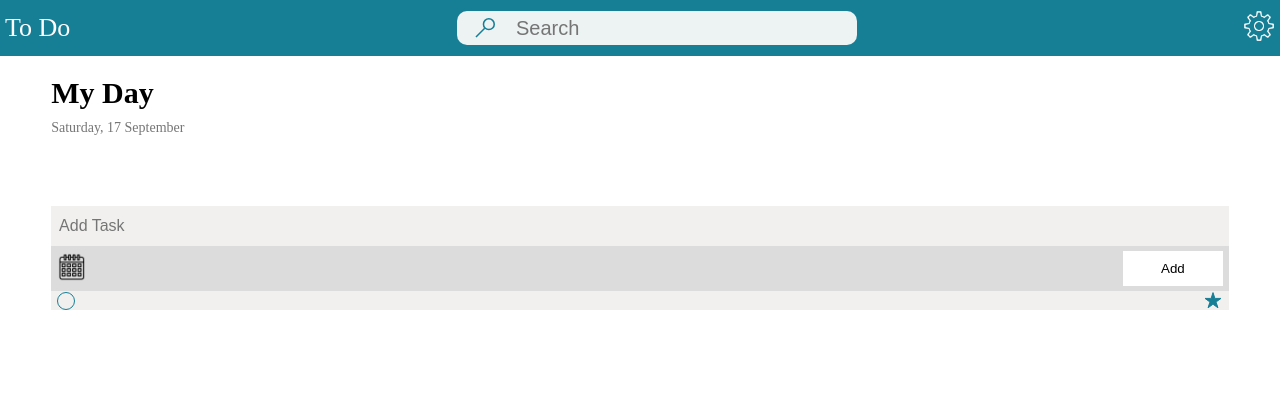
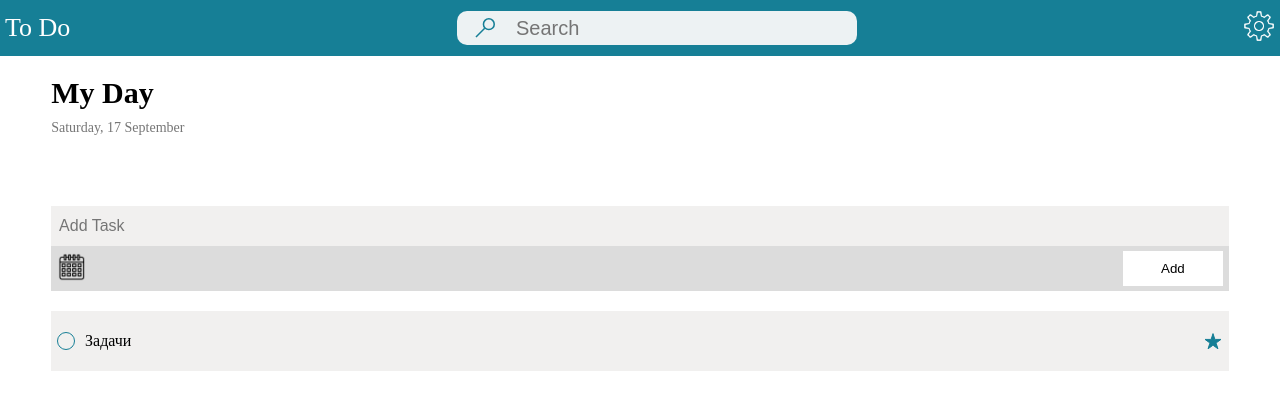
Before and after one commit to Hokitoru/react-todo, a React (Create React App) app: page / in a window 1280 px wide. Both pictures are taken after a click on the button "Add". Shown: the top 410 px of the page. Built offline with nearby package versions, Linux system fonts and the light colour scheme.

Commit message:
unresolved fix

```diff
--- a/src/Components/TaskAdder/TaskAdder.jsx
+++ b/src/Components/TaskAdder/TaskAdder.jsx
@@ -14,6 +14,9 @@
 
     const [taskText, setTaskText] = useState('');
     const [taskInfo, setTaskInfo] = useState({});
+
+    console.log(taskInfo);
+    console.log(taskInfo.hasOwnProperty('date'));
 
     const createTask = () => {
         if(taskInfo.hasOwnProperty('date')){
--- a/src/Components/TaskList/TaskList.jsx
+++ b/src/Components/TaskList/TaskList.jsx
@@ -17,11 +17,14 @@
                 <div className={classes.taskList}>
                     {
                         taskList.map(elem => <div className={classes.taskListItem} key={elem.id}>
-                            <div className={classes.taskListItemContainer}>
+                            <div>
                                 <Check></Check>
-                                <div className={classes.taskListItemContent}>
+                                <div>
                                     <div>
                                         <h3>{elem.taskText}</h3>
+                                        {
+                                            elem.date === null ? 'Задачи' : elem.date
+                                        }
                                     </div>
                                     <img src={star} alt="star"/>
                                 </div>
--- a/src/Components/TaskList/style.module.scss
+++ b/src/Components/TaskList/style.module.scss
@@ -1,17 +1,21 @@
 .container{
   width: 92%;
   background-color: #f1f0ef;
-  margin: 0 auto;
+  margin: 20px auto;
 }
 
-.taskListItemContainer{
+
+.taskListItem{
+  height: 60px;
+  display: flex;
+  align-items: center;
+  & > div{
     width: 99%;
     margin: 0 auto;
     display: flex;
     align-items: center;
-}
 
-.taskListItemContent{
+    & > div:last-child{
       display: flex;
       align-items: center;
       justify-content: space-between;
@@ -23,3 +27,5 @@
         }
       }
     }
+  }
+}
--- a/src/Components/UI/Calendar/Calendar.jsx
+++ b/src/Components/UI/Calendar/Calendar.jsx
@@ -11,7 +11,7 @@
     const changeDate = (event) => {
         setDate(event);
         setShowCalendar(false);
-        setTaskInfo({date});
+        setTaskInfo({date,});
     }
 
     return (
```
Lines whose indentation alone changed are shown as unchanged.
